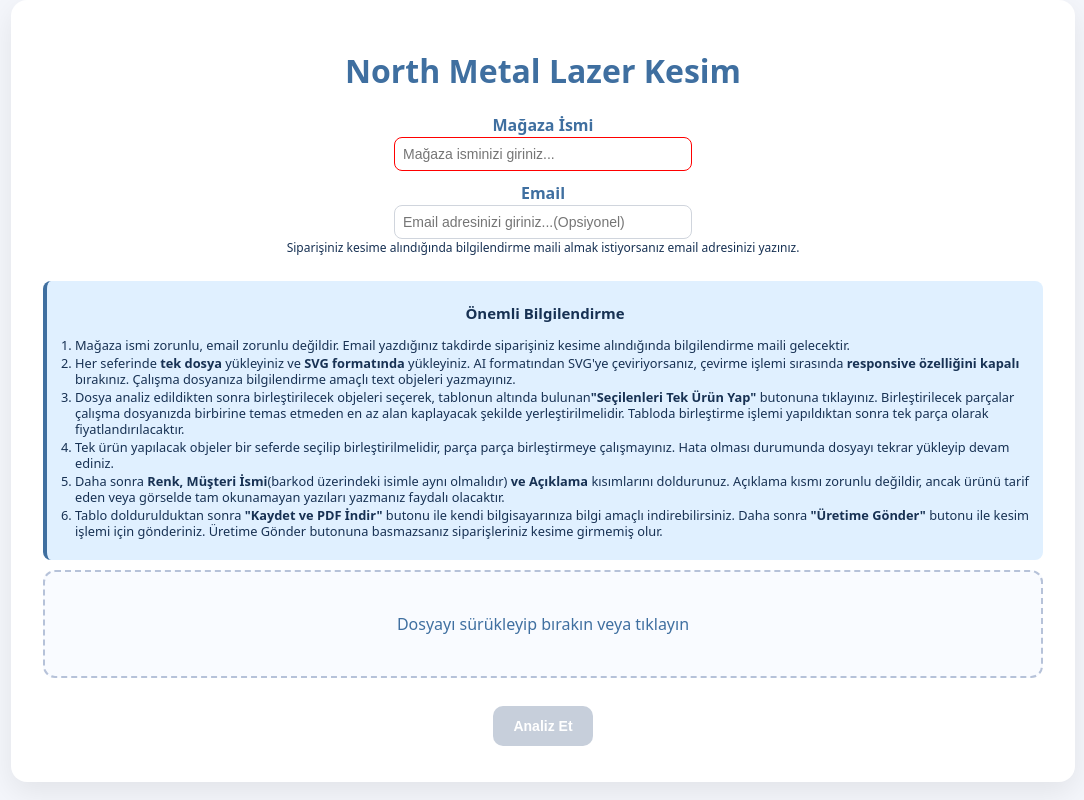
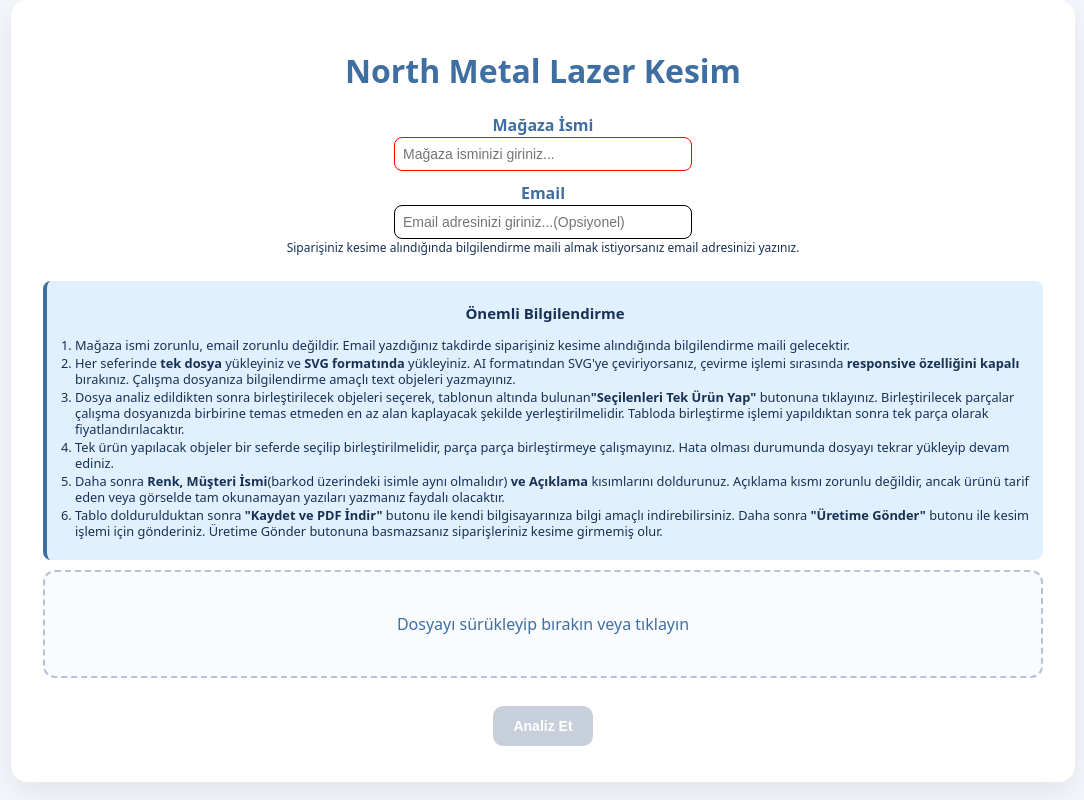
Before and after one commit to omeryilldirim/north-metal, a React (Vite) app in the folder frontend/: page / in a window 1280 px wide. Shown: the whole page, without its empty margins (97-1181 px from the left). Built offline with nearby package versions, Linux system fonts and the light colour scheme.

Commit message:
initDB & email validation

```diff
--- a/frontend/src/App.jsx
+++ b/frontend/src/App.jsx
@@ -88,6 +88,11 @@ function App() {
 
   const submitFile = async () => {
     if (isSubmitting) return; // ekstra güvenlik
+
+    if (!isValidEmail(email)) {
+      showToast("error", "Geçerli bir email adresi giriniz.");
+      return;
+    }
 
     if (!allFieldsFilled) {
       showToast("error", "Lütfen tüm objeler için renk ve isim giriniz.");
@@ -653,6 +658,11 @@ function App() {
     return text ? text.normalize("NFC") : "";
   }
 
+  const isValidEmail = (email) => {
+    if (!email) return true; // boşsa sorun yok (opsiyonel alan)
+    return /^[^\s@]+@[^\s@]+\.[^\s@]+$/.test(email);
+  };
+
   return (
     <div className="app-container">
       <h1 className="page-title">North Metal Lazer Kesim</h1>
@@ -678,6 +688,7 @@ function App() {
           placeholder="Email adresinizi giriniz...(Opsiyonel)"
           value={email}
           onChange={(e) => setEmail(e.target.value)}
+          style={{ borderColor: email && !isValidEmail(email) ? "red" : "initial" }}
         />
         <small>
           Siparişiniz kesime alındığında bilgilendirme maili almak istiyorsanız email adresinizi yazınız.
```
Also changed, not shown: 1 other file (tests, documents, lock files or other folders).
